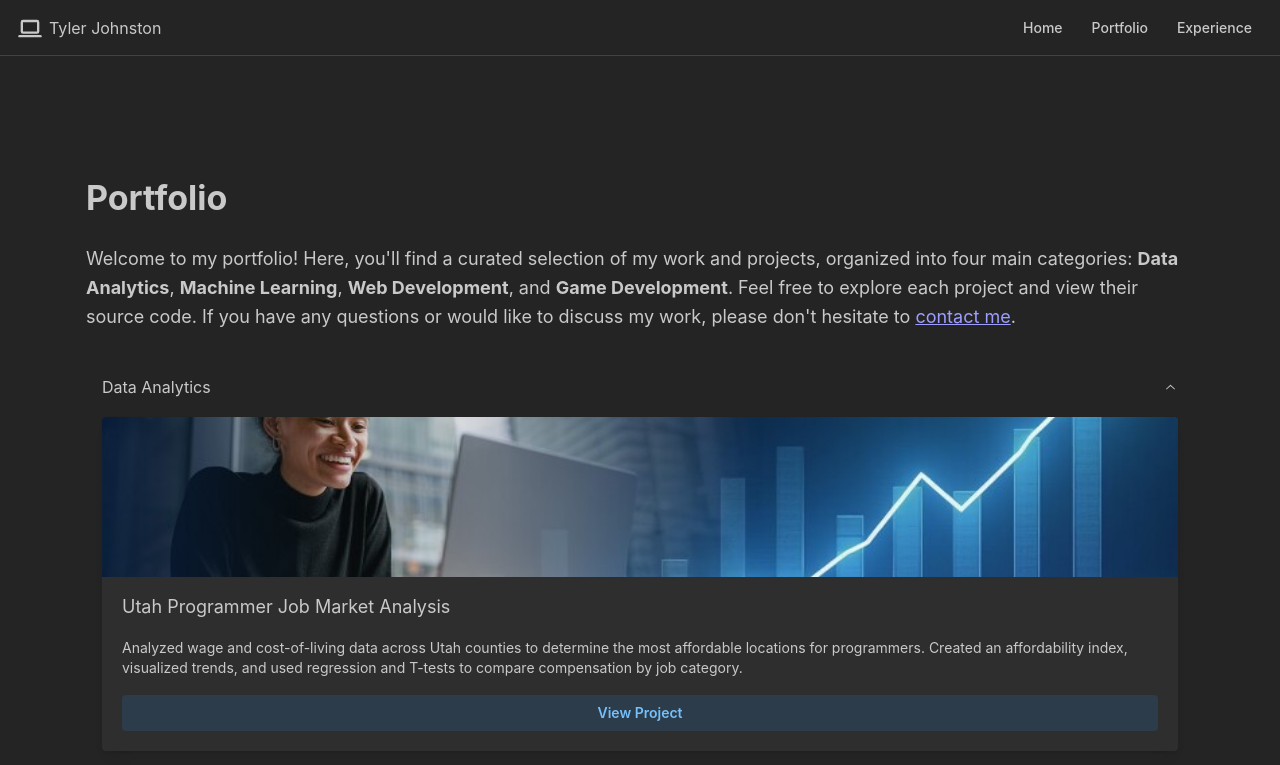
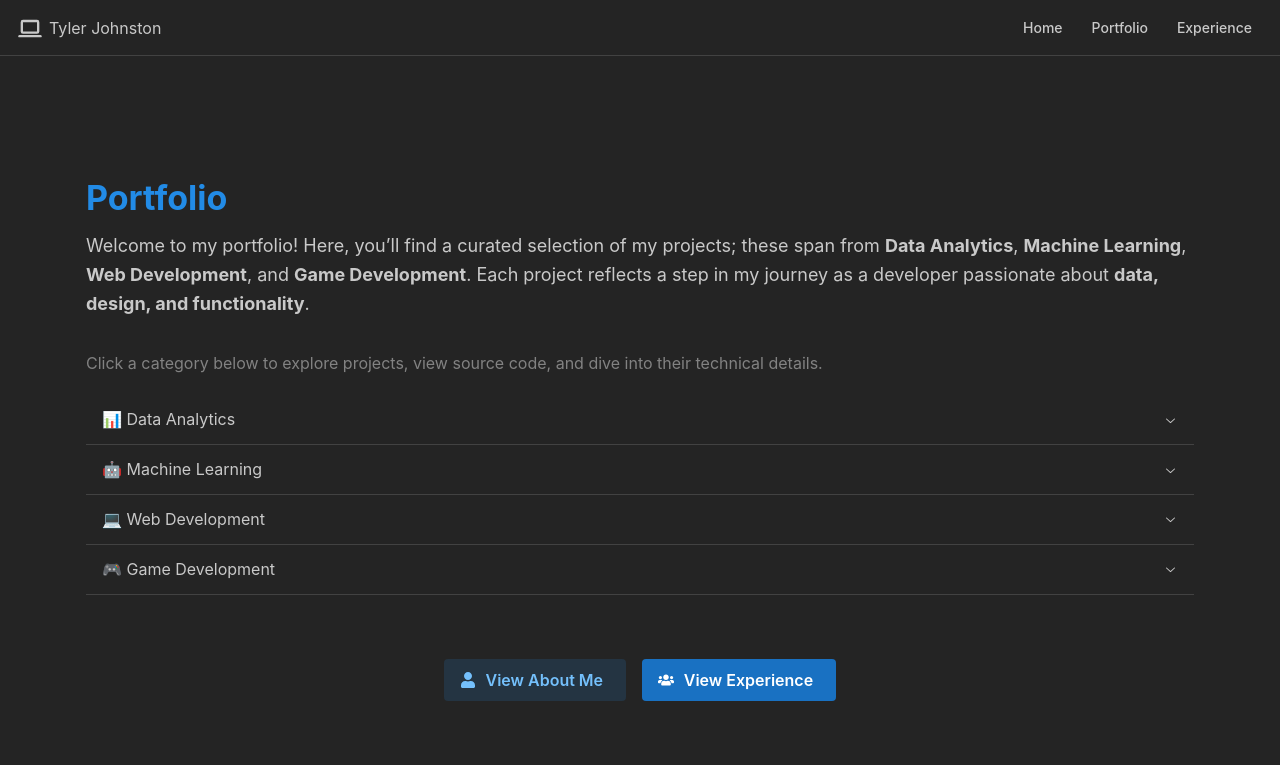
Before and after one commit to Tyler-Johnston/tyler-johnston.github.io, a React (Vite) app: page /portfolio in a window 1280 px wide. Shown: the top 765 px of the page. Built offline with nearby package versions, Linux system fonts and the light colour scheme.

Commit message:
refactored portolio page to look incer

```diff
--- a/src/Portfolio.tsx
+++ b/src/Portfolio.tsx
@@ -1,4 +1,15 @@
-import { Container, Card, Text, Title, Button, Image, Accordion, Grid, Group } from '@mantine/core';
+import {
+  Container,
+  Card,
+  Text,
+  Title,
+  Button,
+  Image,
+  Accordion,
+  Grid,
+  Group,
+  Space,
+} from '@mantine/core';
 import { Link } from 'react-router-dom';
 import vintagefinds from "../images/vintagefinds.png";
 import reptiletracker from "../images/reptiletracker.png";
@@ -8,142 +19,179 @@ import lunarlander from "../images/lunarlander.png";
 import aws from "../images/aws.png";
 import facialexpression from "../images/facialexpression.png";
 import maze from "../images/maze.png";
-import market from "../images/job_market.jpg"
-import customer_behavior from "../images/customer-behavior.jpg"
-import bees from "../images/bees.jpg"
-import rps from "../images/rps.png"
+import market from "../images/job_market.jpg";
+import customer_behavior from "../images/customer-behavior.jpg";
+import bees from "../images/bees.jpg";
+import rps from "../images/rps.png";
+import { FaUsers, FaUser } from 'react-icons/fa';
 
 const projects = {
   dataAnalytics: [
     {
       id: 9,
       title: 'Utah Programmer Job Market Analysis',
-      description: 'Analyzed wage and cost-of-living data across Utah counties to determine the most affordable locations for programmers. Created an affordability index, visualized trends, and used regression and T-tests to compare compensation by job category.',
+      description:
+        'Analyzed wage and cost-of-living data across Utah counties to determine the most affordable locations for programmers. Created an affordability index, visualized trends, and used regression and T-tests to compare compensation by job category.',
       imageUrl: market,
-      projectUrl: 'https://github.com/Tyler-Johnston/Utah-Programmer-Job-Market-Analysis'
+      projectUrl: 'https://github.com/Tyler-Johnston/Utah-Programmer-Job-Market-Analysis',
     },
     {
       id: 10,
       title: 'Customer Behavior Analysis',
-      description: 'Built classification models to predict online shopper purchase intent and bank customer churn. Compared logistic regression and SVMs with different kernels, addressed class imbalance, and visualized decision boundaries.',
+      description:
+        'Built classification models to predict online shopper purchase intent and bank customer churn. Compared logistic regression and SVMs, addressed class imbalance, and visualized decision boundaries.',
       imageUrl: customer_behavior,
-      projectUrl: 'https://github.com/Tyler-Johnston/Customer-Behavior-Analysis'
-    }
+      projectUrl: 'https://github.com/Tyler-Johnston/Customer-Behavior-Analysis',
+    },
   ],
   machineLearning: [
     {
       id: 6,
       title: 'Cartpole Reinforcement Learning',
-      description: 'Developed a reinforcement learning (ANN) model for OpenAI\'s cart pole using DeepQLearning.',
+      description:
+        "Developed a reinforcement learning (ANN) model for OpenAI's cart pole using Deep Q-Learning.",
       imageUrl: cartpole1,
-      projectUrl: 'https://github.com/Tyler-Johnston/cs5600-cartpole-reinforcement-learning'
+      projectUrl: 'https://github.com/Tyler-Johnston/cs5600-cartpole-reinforcement-learning',
     },
     {
       id: 7,
       title: 'Beehive Weight Prediction',
-      description: 'Developed Artificial Neural Network (ANN), Convolutional Neural Network (ConvNet), and Long Short‐Term Memory (LSTM) models for the purpose of forecasting beehive weight based on its internal temperature using Keras. Developed ResNet50 and YOLO ConvNet models for bee/non‐bee image classification using PyTorch.',
+      description:
+        'Built ANN, CNN, and LSTM models for forecasting beehive weight using Keras and PyTorch. Included ResNet50 and YOLO for bee/non-bee image classification.',
       imageUrl: bees,
-      projectUrl: 'https://github.com/Tyler-Johnston/cs5600-Beehive-Weight-Prediction'
+      projectUrl: 'https://github.com/Tyler-Johnston/cs5600-Beehive-Weight-Prediction',
     },
     {
       id: 8,
       title: 'Facial Expression Recognition',
-      description: 'Developed a SVM model to recognize facial expressions based on Local Binary Patterns and Oriented FAST and rotated BRIEF features.',
+      description:
+        'Trained a Support Vector Machine (SVM) to classify facial expressions using Local Binary Patterns and ORB feature extraction.',
       imageUrl: facialexpression,
-      projectUrl: 'https://github.com/Tyler-Johnston/cs5680-facial-expression-recognition'
-    }
+      projectUrl: 'https://github.com/Tyler-Johnston/cs5680-facial-expression-recognition',
+    },
   ],
   webDev: [
     {
       id: 4,
       title: 'Reptile Tracker',
-      description: 'A full-stack application for managing pet reptile care schedules, including feeding, cleaning, and husbandry tracking. Built with a React.js front-end and an Express.js back-end, the app supports user authentication and data persistence.',
+      description:
+        'A full-stack application for managing pet reptile care schedules. Built with React.js and Express.js, including authentication and persistent cloud storage.',
       imageUrl: reptiletracker,
-      projectUrl: 'https://github.com/Tyler-Johnston/Reptile-Tracker'
+      projectUrl: 'https://github.com/Tyler-Johnston/Reptile-Tracker',
     },
     {
       id: 3,
       title: 'Vintage Finds',
-      description: 'A web application built with Next.js and Firebase to showcase inventory for a local antique business. Features include real-time database integration, user authentication, and an admin interface for managing stock. Developed to help customers easily browse available items and stay updated on new finds.',
+      description:
+        'A Next.js + Firebase web app built for a local antique business. Features an admin dashboard, authentication, and real-time inventory updates.',
       imageUrl: vintagefinds,
-      projectUrl: 'https://github.com/Tyler-Johnston/Vintage-Finds'
+      projectUrl: 'https://github.com/Tyler-Johnston/Vintage-Finds',
     },
     {
       id: 5,
       title: 'AWS Widget Requests',
-      description: 'Designed and implemented both Producer and Consumer applications with AWS, responsible for generating user widgets, queuing them via SQS, processing the data, and persisting results in either S3 buckets or DynamoDB tables.',
+      description:
+        'Developed AWS Producer and Consumer apps handling widget generation, SQS messaging, and data persistence to S3 and DynamoDB.',
       imageUrl: aws,
-      projectUrl: 'https://github.com/Tyler-Johnston/cs5260-AWS-Widget-Requests'
+      projectUrl: 'https://github.com/Tyler-Johnston/cs5260-AWS-Widget-Requests',
     },
     {
       id: 9,
       title: 'Rock Paper Scissors Idle Game',
-      description: 'A full-stack Angular Single Page Application (SPA) where players engage in an evolving idle game loop. Features cloud saving, Supabase authentication, reactive service-driven architecture, automated gameplay upgrades, and achievement tracking.',
+      description:
+        'An Angular SPA with Supabase backend featuring authentication, achievements, and automated gameplay loops.',
       imageUrl: rps,
-      projectUrl: 'https://github.com/Tyler-Johnston/RPS'
-    }
+      projectUrl: 'https://github.com/Tyler-Johnston/RPS',
+    },
   ],
   gameDev: [
     {
       id: 0,
       title: 'Multiplayer Snake Game',
-      description: 'A modern, competitive take on the classic Snake experience, designed for real-time, multiplayer gameplay. Players aim to grow the longest snake while navigating an arena filled with other players.',
+      description:
+        'A real-time multiplayer version of the classic Snake game. Compete to grow the longest snake while navigating shared arenas.',
       imageUrl: snakegame,
-      projectUrl: 'https://github.com/Tyler-Johnston/Multiplayer-Snake-Game'
+      projectUrl: 'https://github.com/Tyler-Johnston/Multiplayer-Snake-Game',
     },
     {
       id: 1,
       title: 'Lunar Lander Game',
-      description: "A physics-based game where the player controls a lunar module's descent, adjusting thrust and angle to land safely on the moon's surface. The player must carefully balance speed and fuel to avoid crashing.",
+      description:
+        "A physics-based lunar descent simulator requiring careful thrust control to land safely while managing limited fuel.",
       imageUrl: lunarlander,
-      projectUrl: 'https://github.com/Tyler-Johnston/Lunar-Lander'
+      projectUrl: 'https://github.com/Tyler-Johnston/Lunar-Lander',
     },
     {
       id: 2,
       title: 'Maze Game',
-      description: 'A maze game with guaranteed, procedurally generated paths from one corner of the map to the other.',
+      description:
+        'A procedurally generated maze game ensuring solvable paths for each level, built with dynamic rendering logic.',
       imageUrl: maze,
-      projectUrl: 'https://github.com/Tyler-Johnston/Maze-Game'
-    }
-  ]
-
-
+      projectUrl: 'https://github.com/Tyler-Johnston/Maze-Game',
+    },
+  ],
 };
 
 const Portfolio = () => {
   return (
     <Container size="lg" my={40}>
-      <Title>Portfolio</Title>
-      <br/>
+      <Title order={1} mb="sm" c="blue.6">
+        Portfolio
+      </Title>
+
       <Text size="lg" mb="xl">
-        Welcome to my portfolio! Here, you'll find a curated selection of my work and projects, organized into four main categories: <b>Data Analytics</b>, <b>Machine Learning</b>, <b>Web Development</b>, and <b>Game Development</b>.
-        Feel free to explore each project and view their source code. If you have any questions or would like to discuss my work, please don't hesitate to <Link to="mailto:johnstontyler@protonmail.com">contact me</Link>.
+        Welcome to my portfolio! Here, you’ll find a curated selection of my projects; these span from <b>Data Analytics</b>, <b>Machine Learning</b>, <b>Web Development</b>, and <b>Game Development</b>. Each project reflects a step in my journey as a developer passionate about <b>data, design, and functionality</b>.
       </Text>
 
-      <Accordion multiple defaultValue={['dataAnalytics']}>
+      <Text size="md" c="dimmed" mb="lg">
+        Click a category below to explore projects, view source code, and dive into their technical details.
+      </Text>
+
+      <Accordion multiple defaultValue={[]}>
         {Object.entries(projects).map(([category, categoryProjects]) => (
           <Accordion.Item value={category} key={category}>
-            <Accordion.Control>
-              {category === 'dataAnalytics' && 'Data Analytics'}
-              {category === 'machineLearning' && 'Machine Learning'}
-              {category === 'webDev' && 'Web Development'}
-              {category === 'gameDev' && 'Game Development'}
+            <Accordion.Control fw={600}>
+              {category === 'dataAnalytics' && '📊 Data Analytics'}
+              {category === 'machineLearning' && '🤖 Machine Learning'}
+              {category === 'webDev' && '💻 Web Development'}
+              {category === 'gameDev' && '🎮 Game Development'}
             </Accordion.Control>
+
             <Accordion.Panel>
-              <Grid>
+              <Grid gutter="xl">
                 {categoryProjects.map((project) => (
-                  <Grid.Col span={12} key={project.id}>
-                    <Card shadow="sm" padding="lg">
+                  <Grid.Col key={project.id} span={{ base: 12, sm: 6, lg: 4 }}>
+                    <Card
+                      shadow="sm"
+                      padding="lg"
+                      radius="md"
+                      withBorder
+                      style={{
+                        transition: 'transform 0.2s ease, box-shadow 0.2s ease',
+                      }}
+                      onMouseEnter={(e) =>
+                        (e.currentTarget.style.transform = 'translateY(-5px)')
+                      }
+                      onMouseLeave={(e) =>
+                        (e.currentTarget.style.transform = 'translateY(0)')
+                      }
+                    >
                       <Card.Section>
                         <Image src={project.imageUrl} alt={project.title} height={160} />
                       </Card.Section>
-                      <Text size="lg" mt="md">{project.title}</Text>
-                      <Text size="sm" mt="md">{project.description}</Text>
+
+                      <Title order={4} mt="md" c="blue.6">
+                        {project.title}
+                      </Title>
+                      <Text size="sm" mt="xs" mb="sm" c="dimmed">
+                        {project.description}
+                      </Text>
+
                       <Button
                         variant="light"
                         color="blue"
                         fullWidth
-                        mt="md"
+                        mt="sm"
                         component="a"
                         href={project.projectUrl}
                         target="_blank"
@@ -159,14 +207,29 @@ const Portfolio = () => {
         ))}
       </Accordion>
 
-      <Group justify="center" mt="md">
-        <Button component={Link} to="/" size="md">
+      <Space h="xl" />
+
+      <Group justify="center" mt="xl">
+        <Button
+          component={Link}
+          to="/"
+          size="md"
+          leftSection={<FaUser />}
+          variant="light"
+        >
           View About Me
         </Button>
-        <Button component={Link} to="/experience" size="md">
+        <Button
+          component={Link}
+          to="/experience"
+          size="md"
+          leftSection={<FaUsers />}
+          variant="filled"
+        >
           View Experience
         </Button>
       </Group>
+
     </Container>
   );
 };
```
Also changed, not shown: images/reptiletracker.png.
